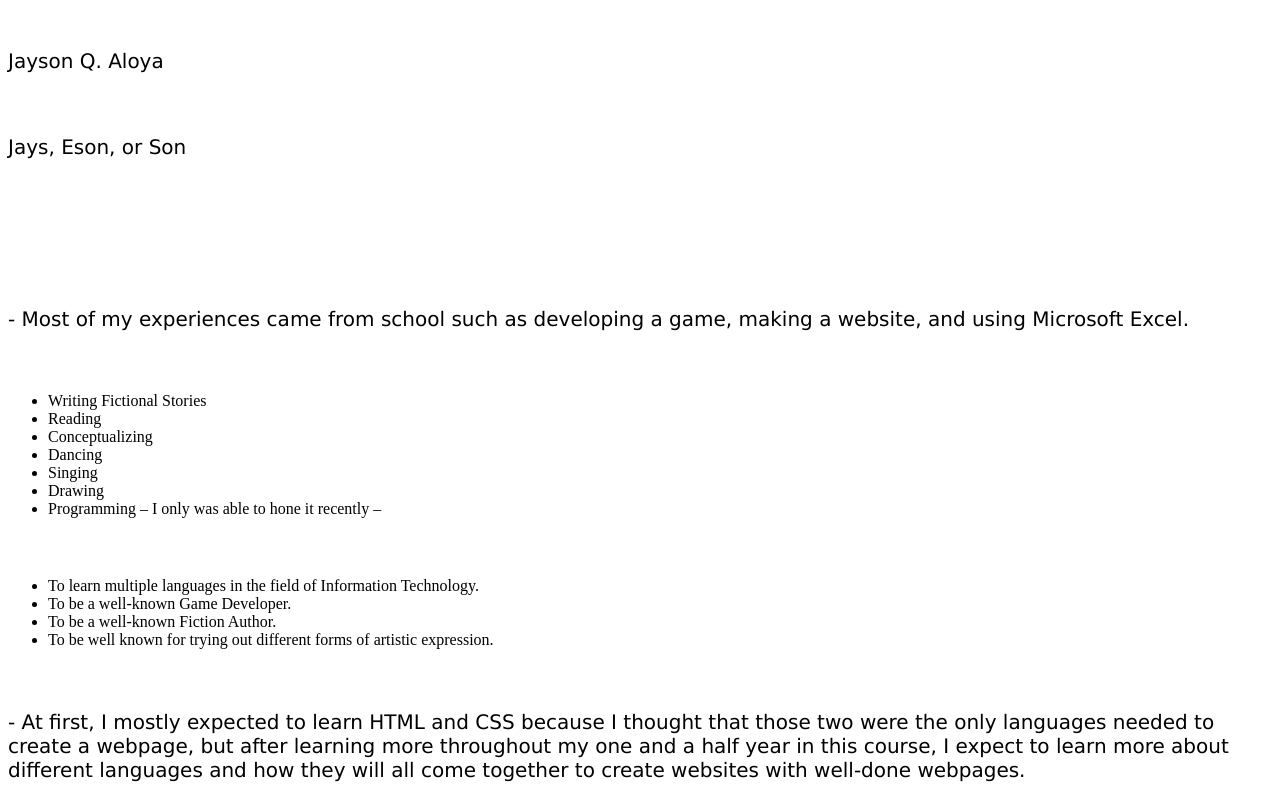
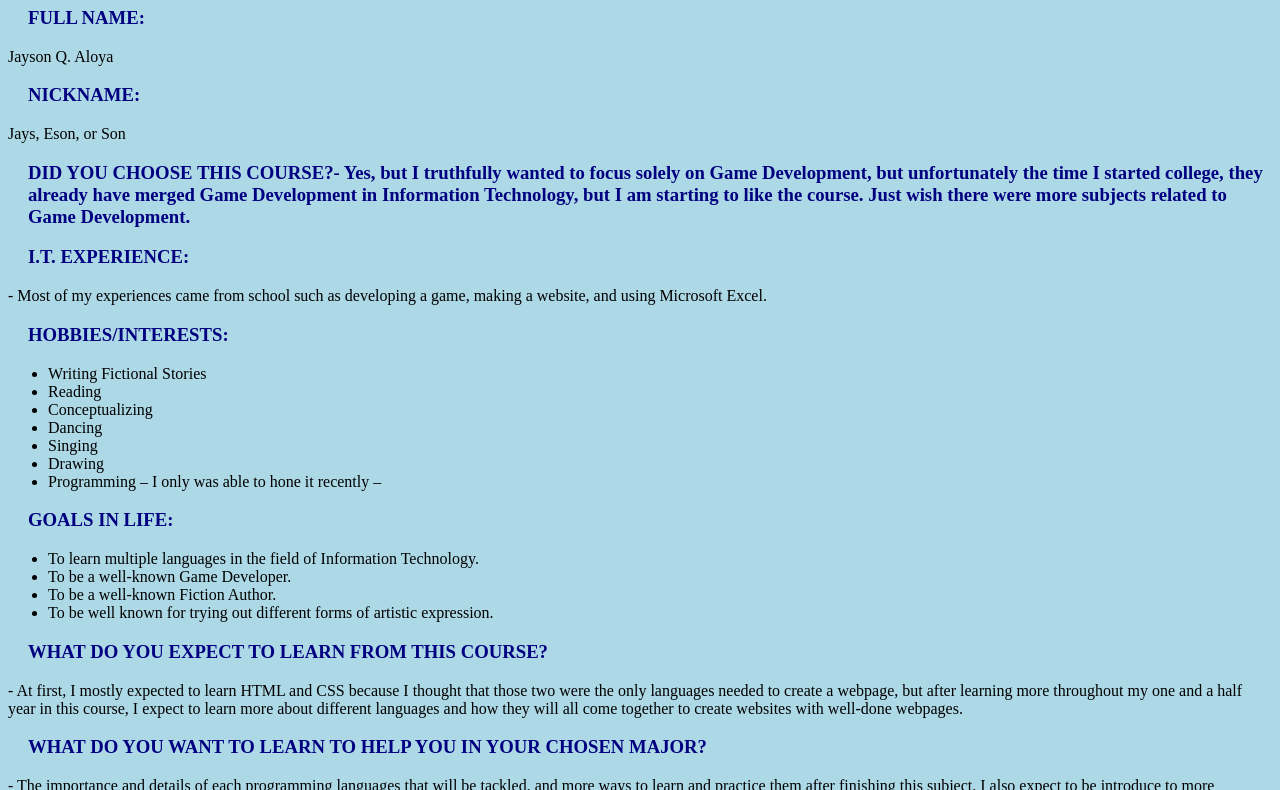
Before and after one commit to apcjqaloya/apcjqaloya.github.io, a plain HTML site: page index.html in a window 1280 px wide. Shown: the part 73-863 px from the top of the page. Drawn offline with Linux system fonts and the light colour scheme.

Commit message:
Update style.css

```diff
--- a/style.css
+++ b/style.css
@@ -1,21 +1,8 @@
-<!DOCTYPE html>
-
-<html>
-<body>
-
 body {
   background-color: lightblue;
 }
 
 h3 {
-  color: white;
-  text-align: center;
+  color: navy;
+  margin-left: 20px;
 }
-
-p {
-  font-family: verdana;
-  font-size: 20px;
-}
-
-</body>
-</html>
```
